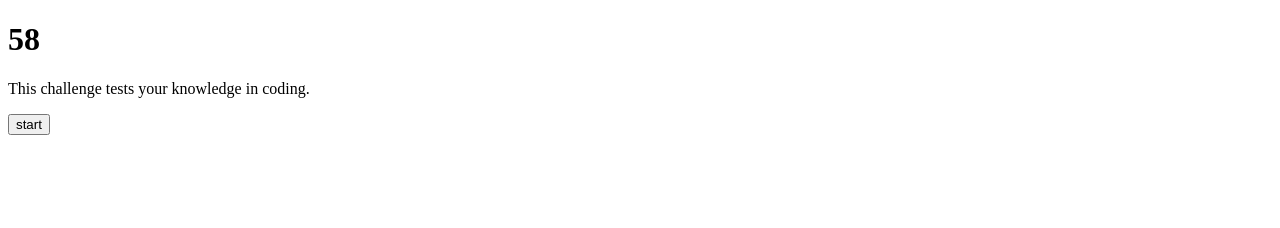
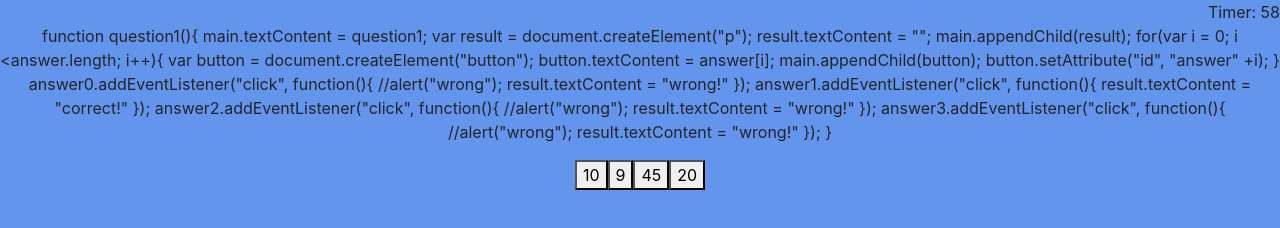
Before and after one commit to jleong20/code-quiz, a plain HTML site: page index.html in a window 1280 px wide. Both pictures are taken after a click on the button "start". Drawn offline with nearby package versions, Linux system fonts and the light colour scheme.

Commit message:
add main page to index.html

```diff
--- a/index.html
+++ b/index.html
@@ -4,26 +4,14 @@
     <meta charset="UTF-8">
     <meta name="viewport" content="width=device-width, initial-scale=1.0">
     <title>Coding Quiz</title>
+    <link rel="stylesheet" href="https://stackpath.bootstrapcdn.com/bootstrap/4.5.2/css/bootstrap.min.css" integrity="sha384-JcKb8q3iqJ61gNV9KGb8thSsNjpSL0n8PARn9HuZOnIxN0hoP+VmmDGMN5t9UJ0Z" crossorigin="anonymous">
 </head>
-<body>
-    <h1 id ="timer">0</h1>
-    <p id="main">This challenge tests your knowledge in coding.</p>
-    <button id="start">start</button>
-    <script>
-        var start = document.getElementById("start");
-        var timerEl = document.getElementById("timer");
-        var quiz = document.getElementById("quiz");
-        var count = 60;
-        start.addEventListener("click",function(){
-            var timer = setInterval(function(){
-            count--;
-            timerEl.textContent = count;
-            if(count == 0){
-                clearInterval(timer);
-            }
-            }, 1000);
-            quiz.textContent = "yo";
-        });
-    </script>
+<body style = "background-color: cornflowerblue;">
+    <header class="text-right" id ="timer">Timer: 0</header>
+    <main class="text-center" id="main">Coding Quiz
+        <p>Challenges you to a quiz.</p>
+        <button id="start">start</button>
+    </main>
+    <script src="./script.js"></script>
 </body>
 </html>
--- a/script.js
+++ b/script.js
@@ -0,0 +1,185 @@
+var timerEl = document.getElementById("timer");
+var main = document.getElementById("main");
+var choice;
+var count = 60;
+var answer =[
+    "10",
+    "9",
+    "45",
+    "20"
+]
+function timer(){
+    var timer = setInterval(function(){
+        count--;
+        var newCount = count;
+        timerEl.textContent = "Timer: " + newCount;
+        if(count == 0){
+            gameOver();
+            clearInterval(timer);
+        }
+    }, 1000);
+}
+function quiz(){
+    timer();
+    question1();
+    question2();
+    question3();
+    question4();
+    question5();
+}
+function question1(){
+    main.textContent = question1;
+    var result = document.createElement("p");
+    result.textContent = "";
+    main.appendChild(result);
+    for(var i = 0; i <answer.length; i++){
+        var button = document.createElement("button");
+        button.textContent = answer[i];
+        main.appendChild(button);
+        button.setAttribute("id", "answer" +i);
+    }
+    answer0.addEventListener("click", function(){
+        //alert("wrong");
+        result.textContent = "wrong!"
+    });
+    answer1.addEventListener("click", function(){
+        result.textContent = "correct!"
+    });
+    answer2.addEventListener("click", function(){
+       //alert("wrong");
+       result.textContent = "wrong!"
+    });
+    answer3.addEventListener("click", function(){
+        //alert("wrong");
+        result.textContent = "wrong!"
+    });
+}
+function question2(){
+    main.textContent = question1;
+    var result = document.createElement("p");
+    result.textContent = "";
+    main.appendChild(result);
+    for(var i = 0; i <answer.length; i++){
+        var button = document.createElement("button");
+        button.textContent = answer[i];
+        main.appendChild(button);
+        button.setAttribute("id", "answer" +i);
+    }
+    answer0.addEventListener("click", function(){
+        //alert("wrong");
+        result.textContent = "wrong!"
+    });
+    answer1.addEventListener("click", function(){
+        result.textContent = "correct!"
+    });
+    answer2.addEventListener("click", function(){
+       //alert("wrong");
+       result.textContent = "wrong!"
+    });
+    answer3.addEventListener("click", function(){
+        //alert("wrong");
+        result.textContent = "wrong!"
+    });
+    //alert(count);
+}
+function question3(){
+    main.textContent = question1;
+    var result = document.createElement("p");
+    result.textContent = "";
+    main.appendChild(result);
+    for(var i = 0; i <answer.length; i++){
+        var button = document.createElement("button");
+        button.textContent = answer[i];
+        main.appendChild(button);
+        button.setAttribute("id", "answer" +i);
+    }
+    answer0.addEventListener("click", function(){
+        //alert("wrong");
+        result.textContent = "wrong!"
+    });
+    answer1.addEventListener("click", function(){
+        result.textContent = "correct!"
+    });
+    answer2.addEventListener("click", function(){
+       //alert("wrong");
+       result.textContent = "wrong!"
+    });
+    answer3.addEventListener("click", function(){
+        //alert("wrong");
+        result.textContent = "wrong!"
+    });
+    //alert(count);
+}
+function question4(){
+    main.textContent = question1;
+    var result = document.createElement("p");
+    result.textContent = "";
+    main.appendChild(result);
+    for(var i = 0; i <answer.length; i++){
+        var button = document.createElement("button");
+        button.textContent = answer[i];
+        main.appendChild(button);
+        button.setAttribute("id", "answer" +i);
+    }
+    answer0.addEventListener("click", function(){
+        //alert("wrong");
+        result.textContent = "wrong!"
+    });
+    answer1.addEventListener("click", function(){
+        result.textContent = "correct!"
+    });
+    answer2.addEventListener("click", function(){
+       //alert("wrong");
+       result.textContent = "wrong!"
+    });
+    answer3.addEventListener("click", function(){
+        //alert("wrong");
+        result.textContent = "wrong!"
+    });
+    //alert(count);
+}
+function question5(){
+    main.textContent = question1;
+    var result = document.createElement("p");
+    result.textContent = "";
+    main.appendChild(result);
+    for(var i = 0; i <answer.length; i++){
+        var button = document.createElement("button");
+        button.textContent = answer[i];
+        main.appendChild(button);
+        button.setAttribute("id", "answer" +i);
+    }
+    answer0.addEventListener("click", function(){
+        //alert("wrong");
+        result.textContent = "wrong!"
+    });
+    answer1.addEventListener("click", function(){
+        result.textContent = "correct!"
+        gameOver();
+    });
+    answer2.addEventListener("click", function(){
+       //alert("wrong");
+       result.textContent = "wrong!"
+    });
+    answer3.addEventListener("click", function(){
+        //alert("wrong");
+        result.textContent = "wrong!"
+    });
+    //alert(count);
+}
+
+function gameOver(){
+    main.textContent = "game over";
+}
+start.addEventListener("click",function(){
+    /*
+    var timer = setInterval(function(){
+        count--;
+        timerEl.textContent = "Timer: " + count;
+        if(count == 0){
+            gameOver();
+            clearInterval(timer);
+        }
+    }, 1000);*/
+    quiz();
+});
```
